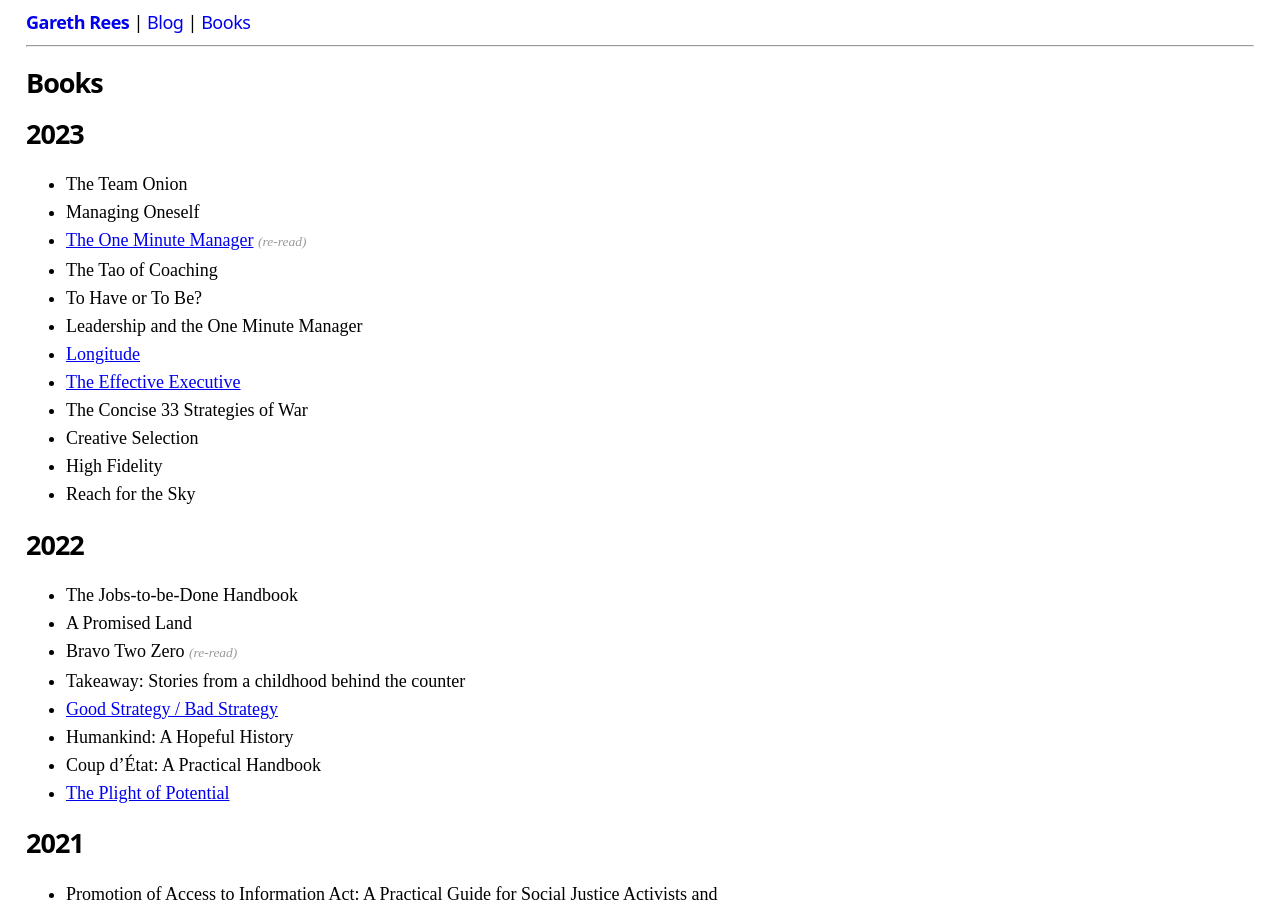
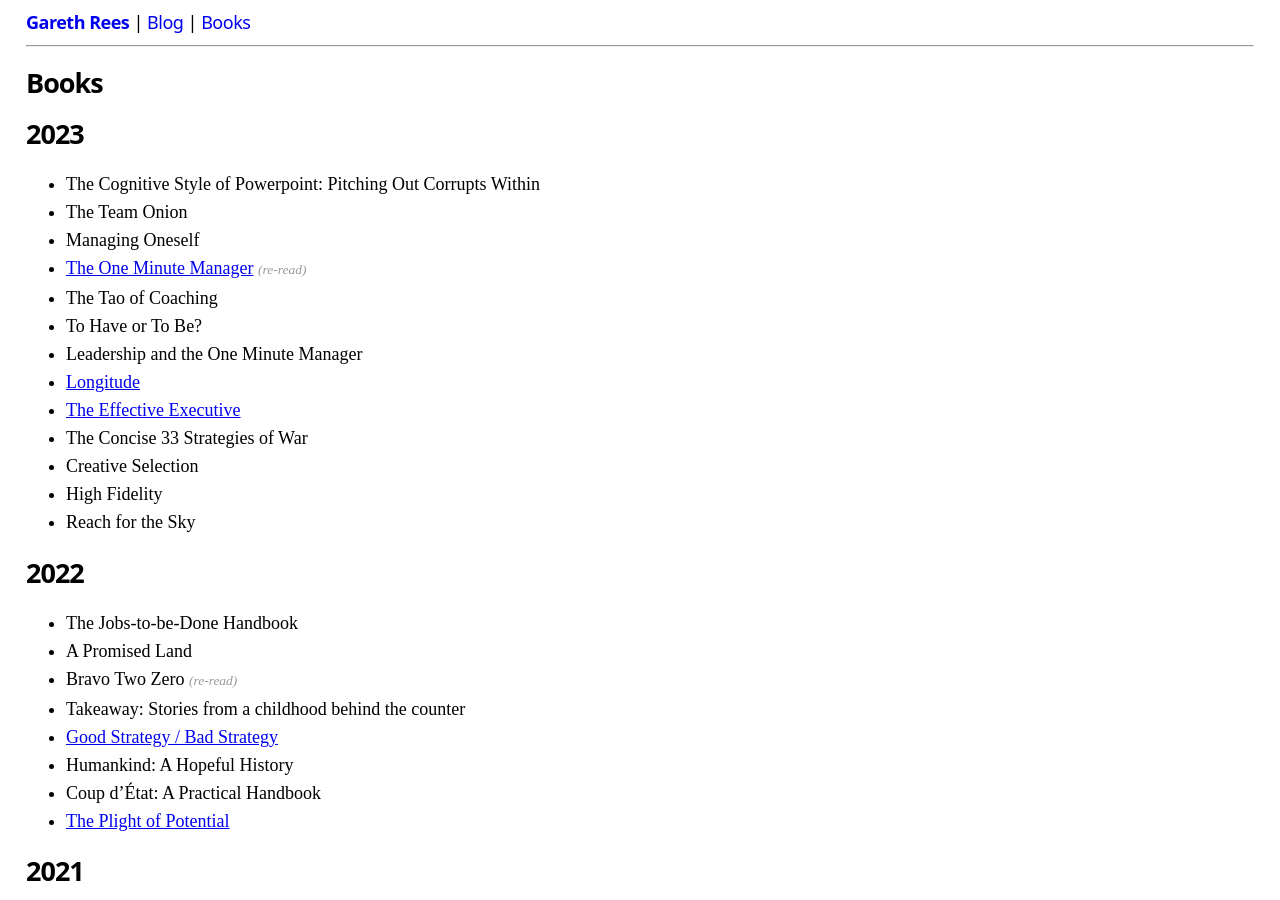
Before and after one commit to garethrees/garethrees.github.com, a Jekyll site: the page built from books.html, in a window 1280 px wide and 900 px high. Built offline with Jekyll 4.4.1, drawn with Linux system fonts in a browser that asks for light colours.

Commit message:
Update books.yml

```diff
--- a/_data/books.yml
+++ b/_data/books.yml
@@ -1,4 +1,5 @@
 2023:
+- title: "The Cognitive Style of Powerpoint: Pitching Out Corrupts Within"
 #- title: The deVOL Kitchen
 - title: The Team Onion
 - title: Managing Oneself
```
